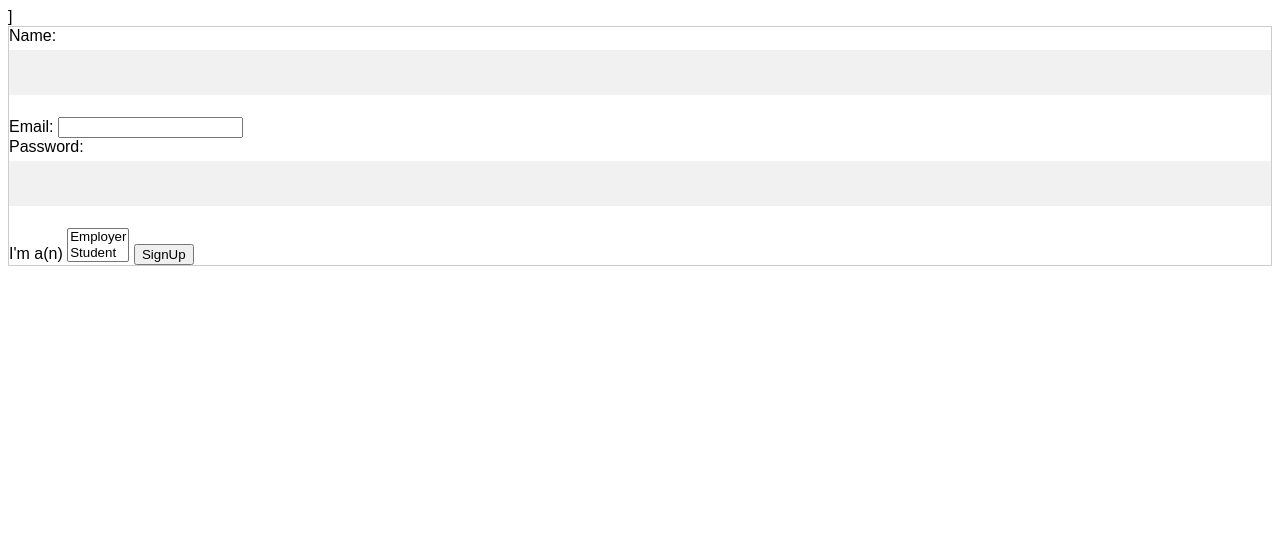
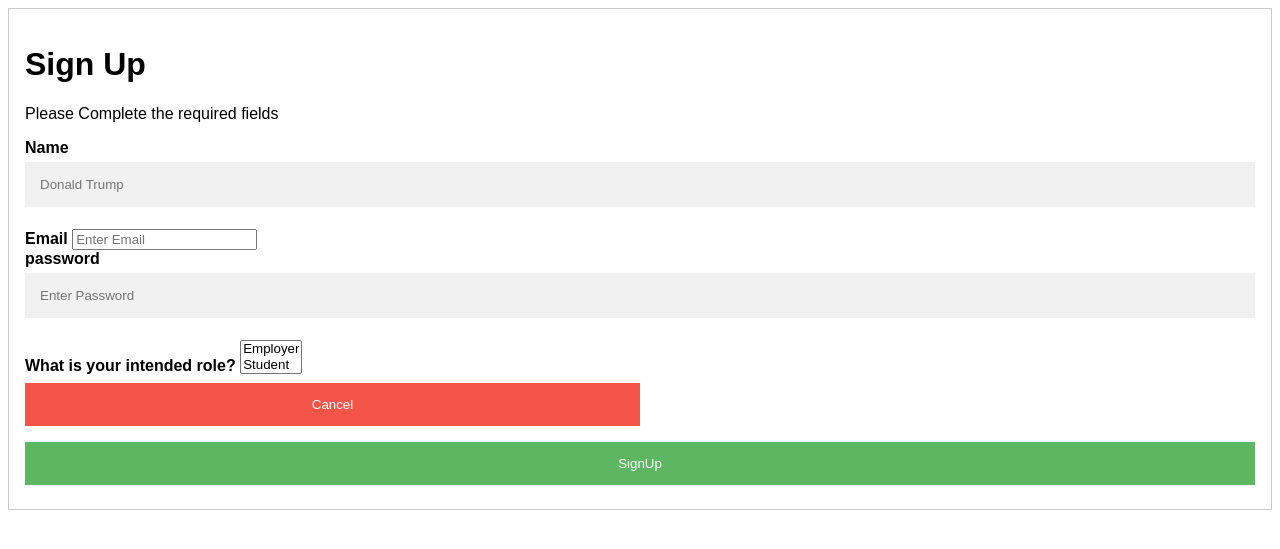
Before and after one commit to xiaofuhu/bm, a Django app: page /signup/ in a window 1280 px wide. Shown: the top 549 px of the page. Run offline with Django 3.2, Linux system fonts and the light colour scheme.

Commit message:
GUI updates
yay

```diff
--- a/cpanel/cpanel/templates/signup.html
+++ b/cpanel/cpanel/templates/signup.html
@@ -8,9 +8,6 @@
     <head>
         <meta charset="UTF-8">
             <title>Sign</title>
-
-        ]
-
     </head>
  <style>
 body {font-family: Arial, Helvetica, sans-serif;}
@@ -88,18 +85,31 @@ button:hover {
     <body>
         <form action="/postsignup/" method="post" style="border:1px solid #ccc">
             {% csrf_token %}
-            Name:
-            <input type="text" name="name"><br>
-            Email:
-            <input type="email" name="email"><br>
-            Password:
-            <input type="password" name="pass"><br>
-            I'm a(n)
+
+            <div class="container">
+                <h1>Sign Up</h1>
+                <p>Please Complete the required fields</p>
+
+            <label for="name"><b>Name</b></label>
+            <input type="text" placeholder="Donald Trump" name="name"><br>
+
+            <label for="email"><b>Email</b></label>
+            <input type="email" placeholder="Enter Email" name="email"><br>
+
+            <label for="pass"><b>password</b></label>
+            <input type="password" placeholder="Enter Password" name="pass"><br>
+
+            <label for="role"><b>What is your intended role?</b></label>
             <select name="role" size="2">
                 <option value="employer">Employer</option>
                 <option value="student">Student</option>
             </select>
-            <input type="submit" value="SignUp">
+
+        <div class="clearfix">
+            <button type="button" class="cancelbtn">Cancel</button>
+            <button type="submit" class="SignUp">SignUp</button>
+        </div>
+            </div>
         </form>
     </body>
 </html>
```
